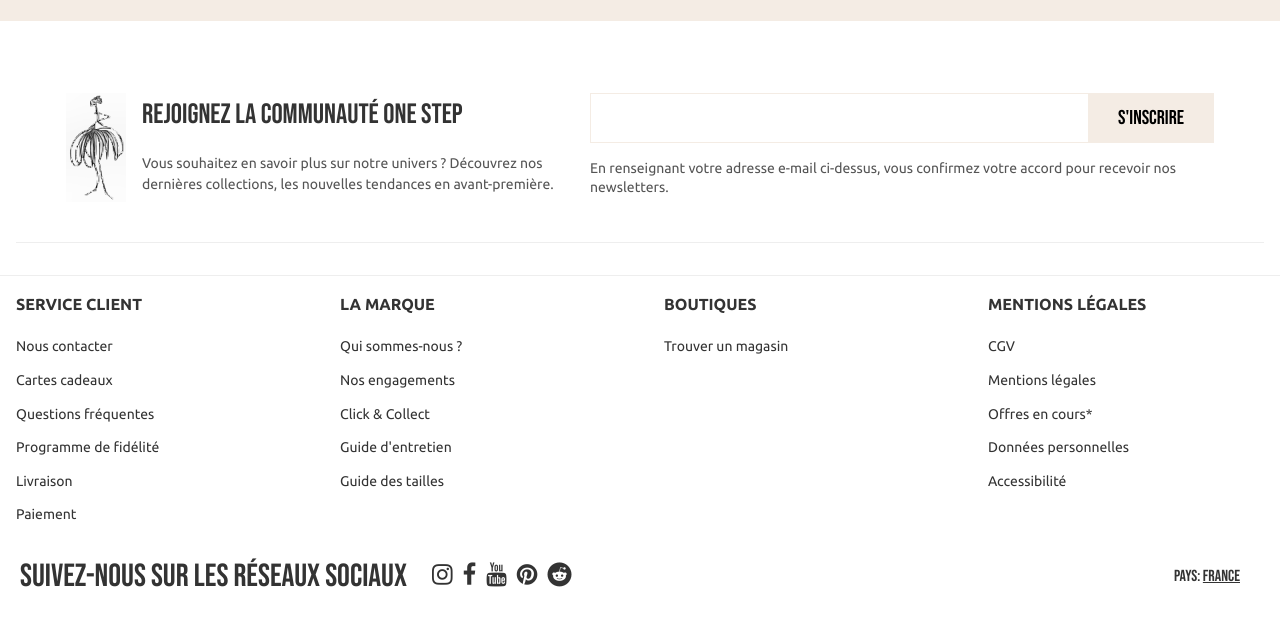
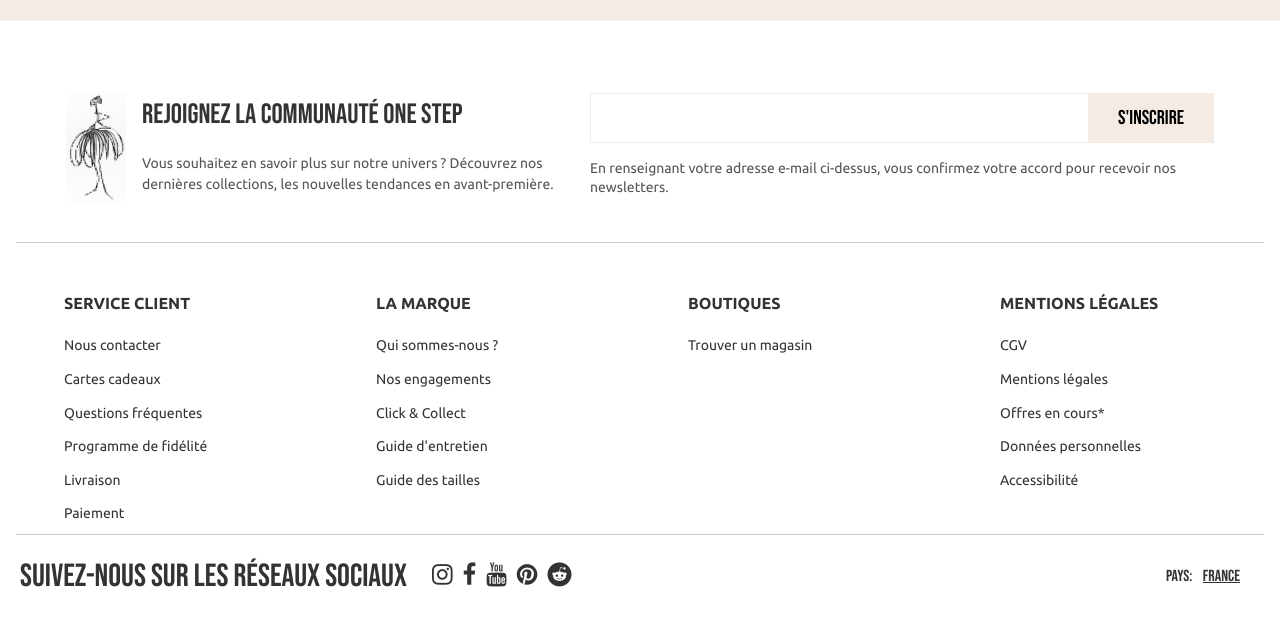
Before and after one commit to razvan-neculaes/demo-layout-grid, a website built with webpack: page src/index.html in a window 1280 px wide. Shown: the part 2300-2926 px from the top of the page. Built offline with nearby package versions, Linux system fonts and the light colour scheme.

Commit message:
Improve the footer

```diff
--- a/src/index.html
+++ b/src/index.html
@@ -195,9 +195,9 @@
                             <p class="newsletter-disclaimer">En renseignant votre adresse e-mail ci-dessus, vous confirmez votre accord pour recevoir nos newsletters.</p>
                         </div>
                     </div>
+                    <hr/>
                 </div>
             </section>
-
         </main>
 
        <section class="site-footer">
@@ -241,11 +241,11 @@
                         </ul>
                     </div>
                 </div>
+                <hr/>
             </div>
         </section>
 
         <section class="social-icons">
-            <hr/>
             <div class="social-header">
                 <h2 class="font-title">SUIVEZ-NOUS SUR LES RÉSEAUX SOCIAUX</h2>
                 <div class="icons">
@@ -260,7 +260,6 @@
             <div class="country">
                 <span>PAYS: <u>FRANCE</u></span>
             </div>
-            <hr/>
         </section>
 
     </body>
--- a/src/sass/_base.scss
+++ b/src/sass/_base.scss
@@ -30,6 +30,12 @@
 
 ul {
     list-style: none;
+}
+
+hr {
+    width: 100%;
+    border: none;
+    border-bottom: 1px solid #ccc;
 }
 
 // Global container for consistent width
--- a/src/sass/_footer.scss
+++ b/src/sass/_footer.scss
@@ -5,7 +5,6 @@
     background-color: white;
     color: $primary-color; // Ensure $primary-color is black or set to #000000
     padding: $spacing-sm 0;
-    border-top: 1px solid #eee; // Thin horizontal line at the top
 
     .footer-columns {
         display: grid;
@@ -17,6 +16,7 @@
             grid-template-columns: repeat(4, 1fr); // Four columns on desktop
             gap: $spacing-xl; // Larger spacing between columns on desktop
             text-align: left; // Left-aligned text on desktop
+            padding-left: $spacing-xl;
         }
 
         .footer-col {
--- a/src/sass/_newsletter.scss
+++ b/src/sass/_newsletter.scss
@@ -110,7 +110,6 @@
             align-items: flex-start;
             text-align: left;
             padding: 40px 0;
-            border-bottom: 1px solid #eee;
             margin: 0 auto;
 
             .newsletter-banner {
--- a/src/sass/_social.scss
+++ b/src/sass/_social.scss
@@ -11,12 +11,6 @@
     gap: 20px;
     padding: 0 10px;
     margin-bottom: $spacing-xxl;
-
-    hr {
-        width: 100%;
-        border: none;
-        border-top: 1px solid #ccc;
-    }
 
     .social-header {
         display: flex;
@@ -38,6 +32,10 @@
     .country {
         font-family: $font-family-heading;
         font-size: 16px;
+
+        u {
+            padding-left: $spacing-xs;
+        }
     }
 
     @include desktop {
```
